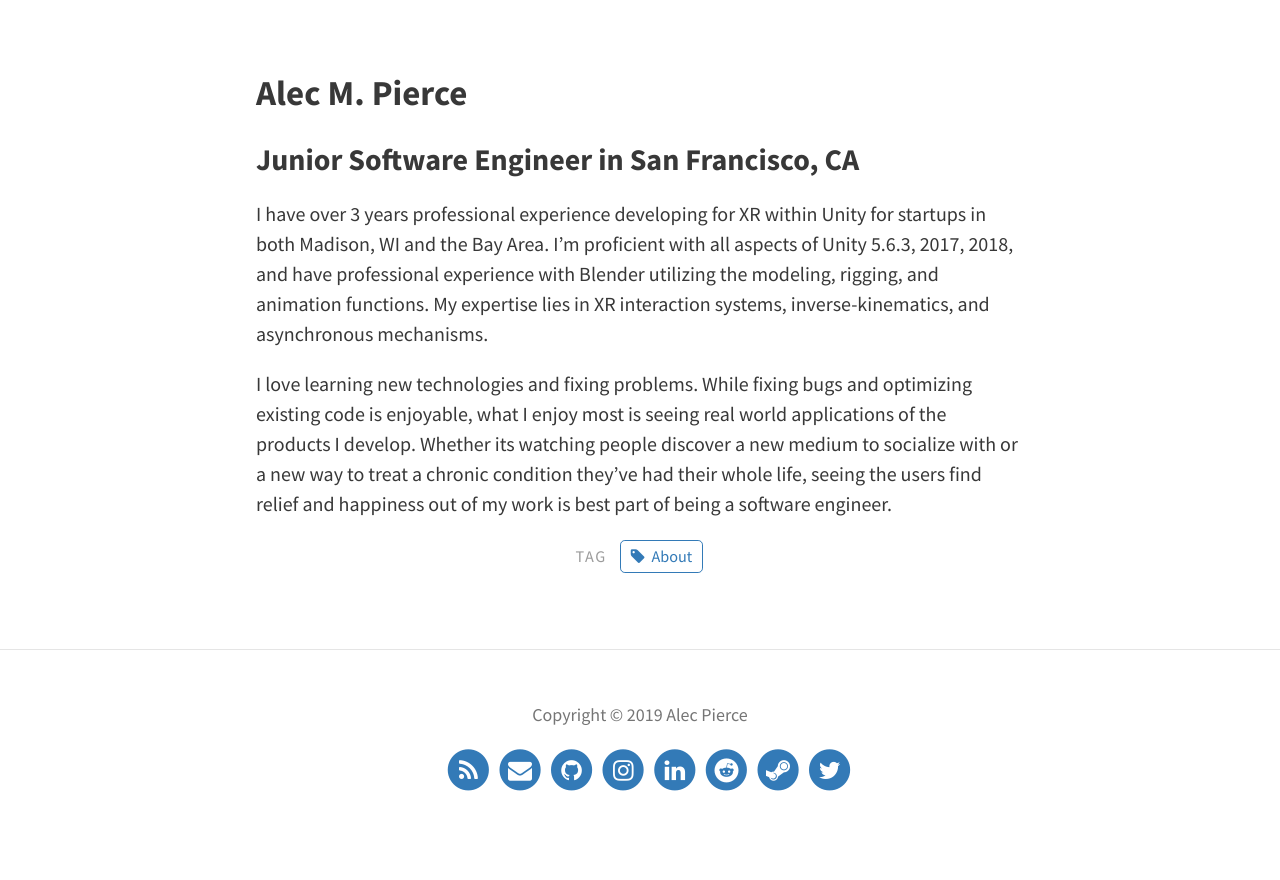
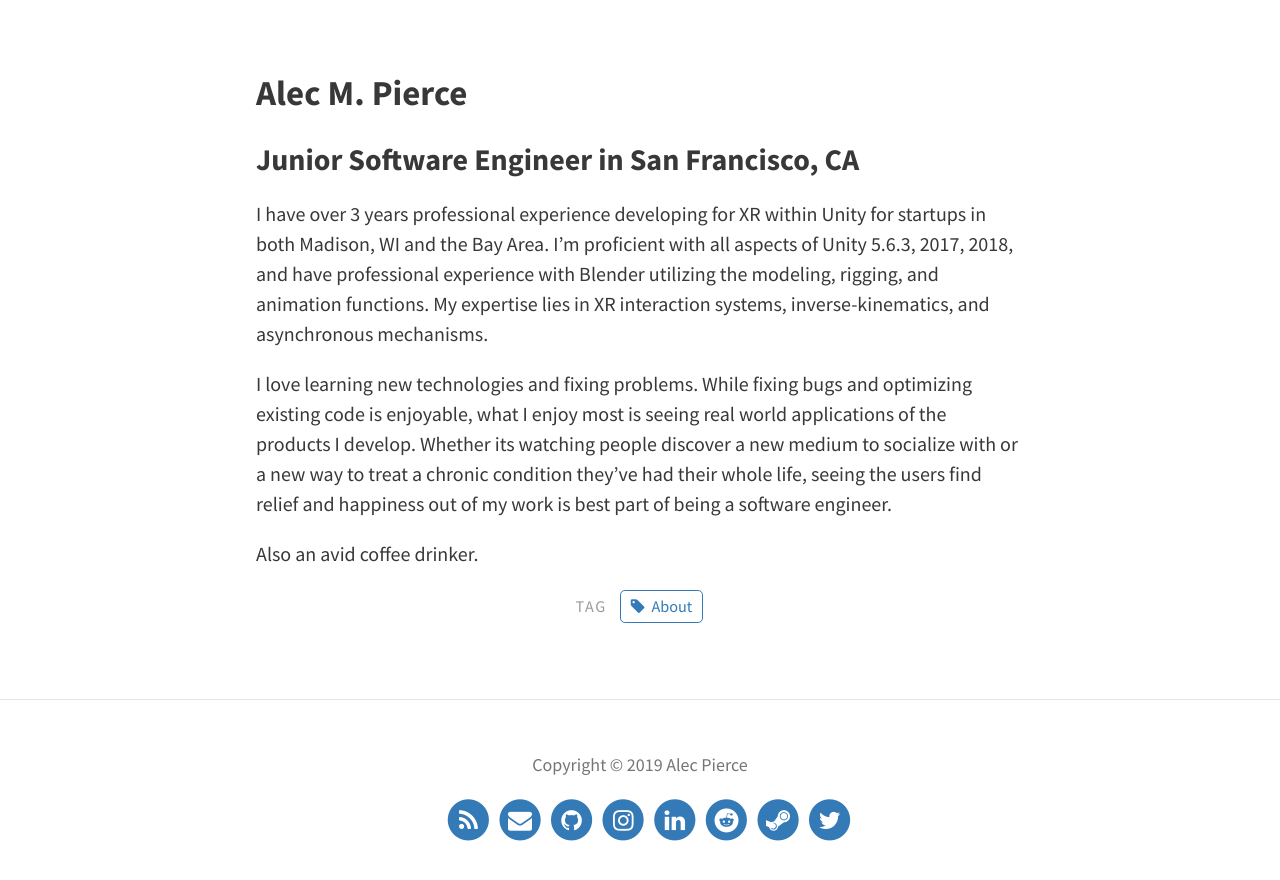
Before and after one commit to pierrce/pierrce.github.io, a Jekyll site: the page built from pages/about.md, in a window 1280 px wide, cut to the strip 354-1267 px from the top of the page. Shown: the top 880 px of the strip. Built offline with Jekyll 4.4.1, drawn with Linux system fonts in a browser that asks for light colours.

Commit message:
Small text at end of about

```diff
--- a/pages/about.md
+++ b/pages/about.md
@@ -12,3 +12,5 @@
 I have over 3 years professional experience developing for XR within Unity for startups in both Madison, WI and the Bay Area. I'm proficient with all aspects of Unity 5.6.3, 2017, 2018, and have professional experience with Blender utilizing the modeling, rigging, and animation functions. My expertise lies in XR interaction systems, inverse-kinematics, and asynchronous mechanisms.
 
 I love learning new technologies and fixing problems. While fixing bugs and optimizing existing code is enjoyable, what I enjoy most is seeing real world applications of the products I develop. Whether its watching people discover a new medium to socialize with or a new way to treat a chronic condition they've had their whole life, seeing the users find relief and happiness out of my work is best part of being a software engineer.
+
+Also an avid coffee drinker.
```
